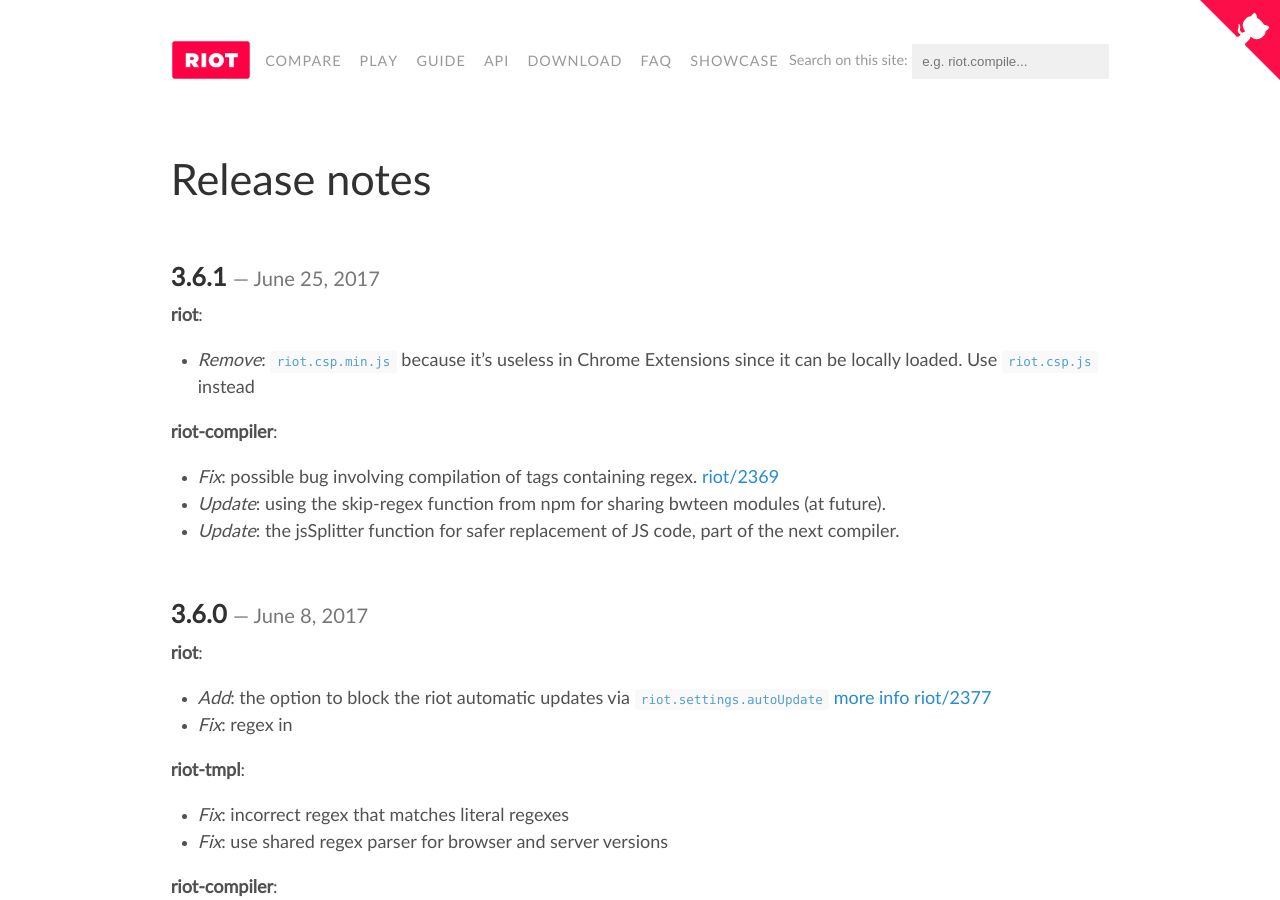
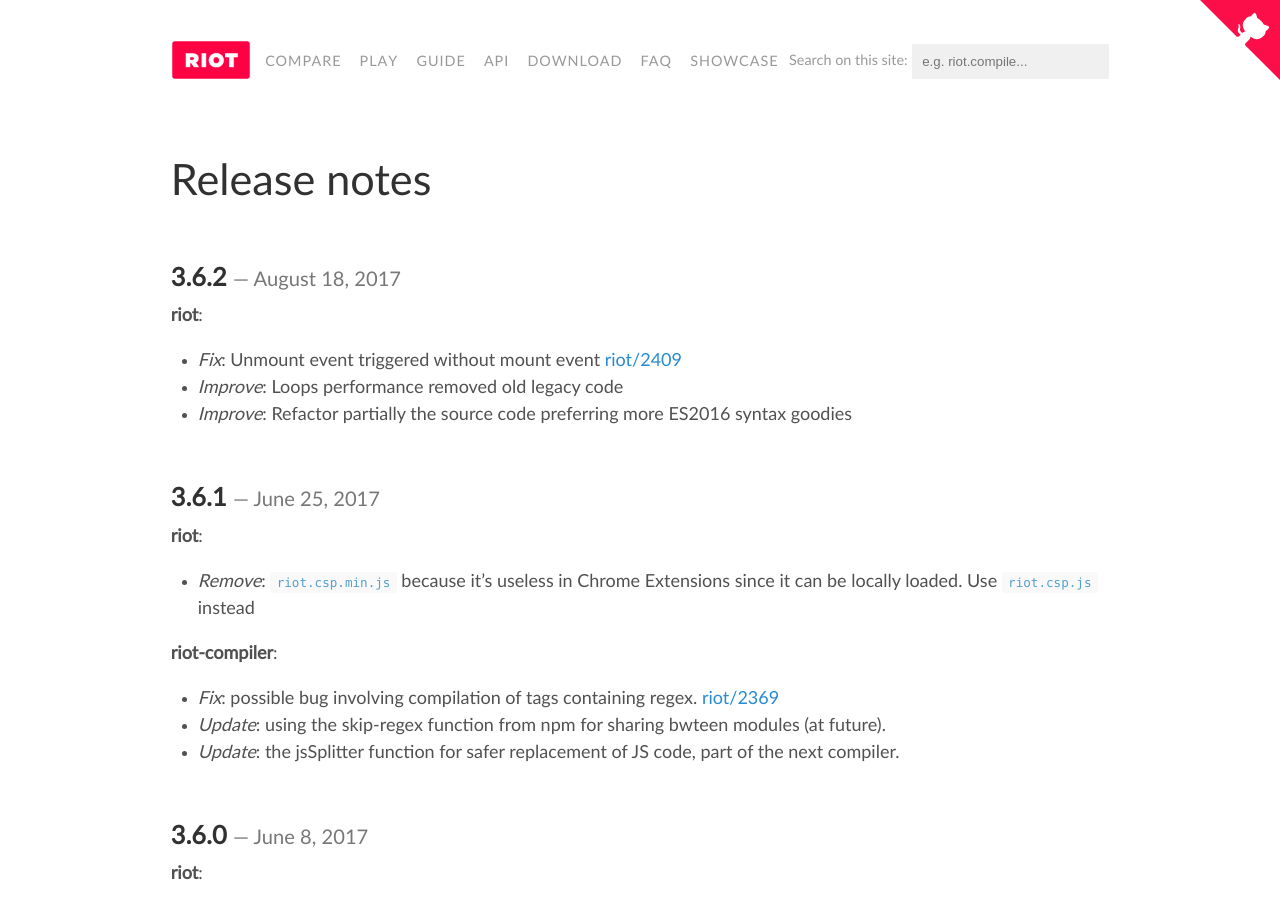
Before and after one commit to riot/riot.github.io, a Jekyll site: the page built from release-notes.md, in a window 1280 px wide and 900 px high. Built offline with Jekyll 4.4.1, drawn with Linux system fonts in a browser that asks for light colours; nearby versions of some CDN libraries; emoji names are drawn with the system emoji font; comment, search, counter and statistics services are not loaded.

Commit message:
added: release notes

```diff
--- a/_config.yml
+++ b/_config.yml
@@ -42,16 +42,16 @@
 minor_version:       3.6
 v2_minor_version:    2.6
 
-version:             3.6.1
+version:             3.6.2
 v2_version:          2.6.8
-version_slurp:       Fix regex compiler issues
+version_slurp:       Improve loop performances
 v2_version_slurp:    Security patch agains XSS injections
 repo:                https://github.com/riot/riot
 twitter_account:     https://twitter.com/riotjs_
 gitter:              https://gitter.im/riot/riot
 # Vars needed for the compare.md page
 
-size_min:            10.44
+size_min:            10.28
 riot_route_size_min: 1.77
 
 polymer:
@@ -65,8 +65,8 @@
 polymer_and_webcomponents_size: 66.3 # 45.69 + 12.39 (polymer + webcomponents-lite.min.js )
 
 react:
-  size:    46.45
-  version: 15.5.4
+  size:    47.60
+  version: 15.6.1
 
 react_router:
   size:    10.95
--- a/release-notes.md
+++ b/release-notes.md
@@ -5,6 +5,14 @@
 ---
 
 # {{ page.title }}
+
+## 3.6.2 *August 18, 2017*
+
+__riot__:
+
+  - _Fix_: Unmount event triggered without mount event [riot/2409](https://github.com/riot/riot/issues/2409)
+  - _Improve_: Loops performance removed old legacy code
+  - _Improve_: Refactor partially the source code preferring more ES2016 syntax goodies
 
 ## 3.6.1 *June 25, 2017*
 
```
